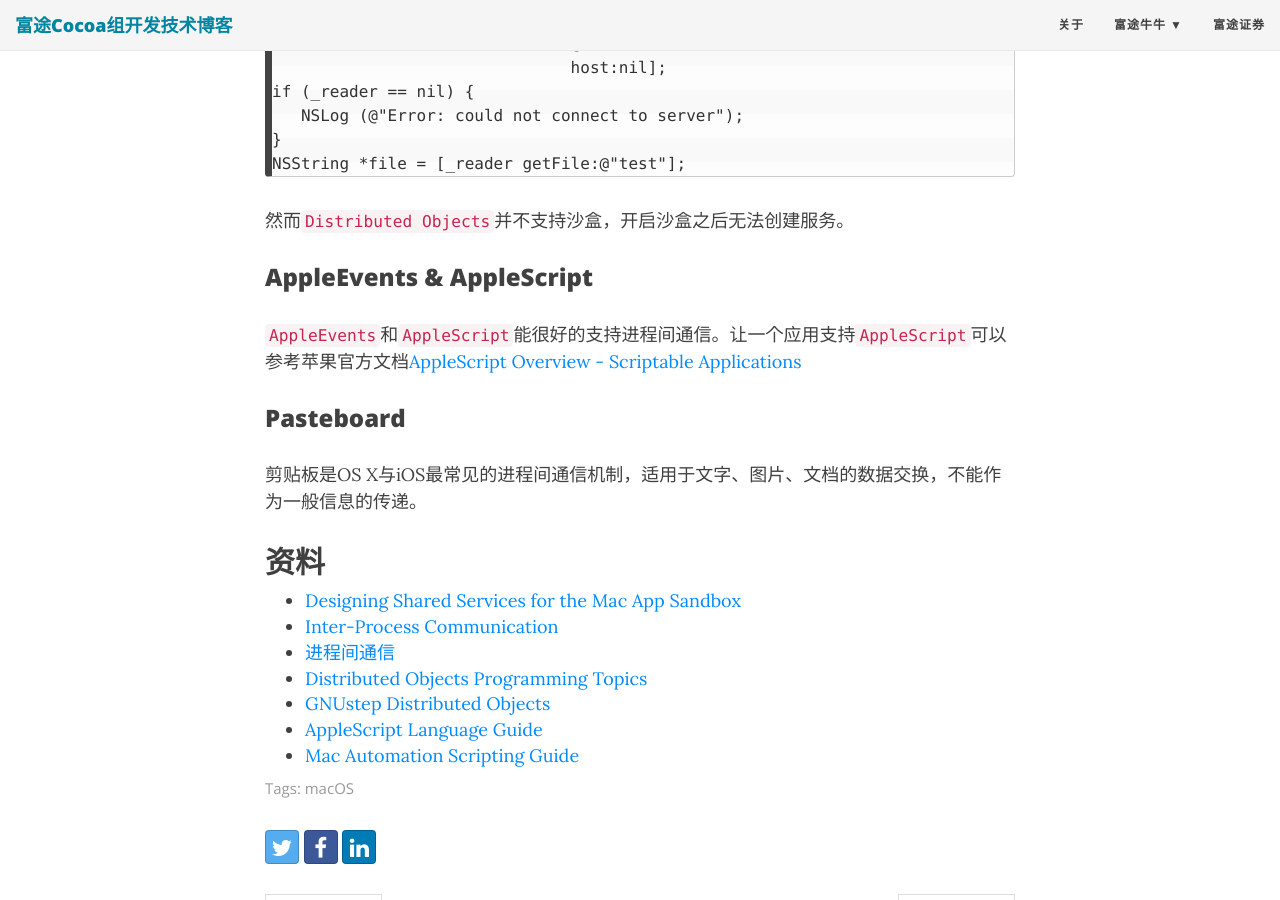
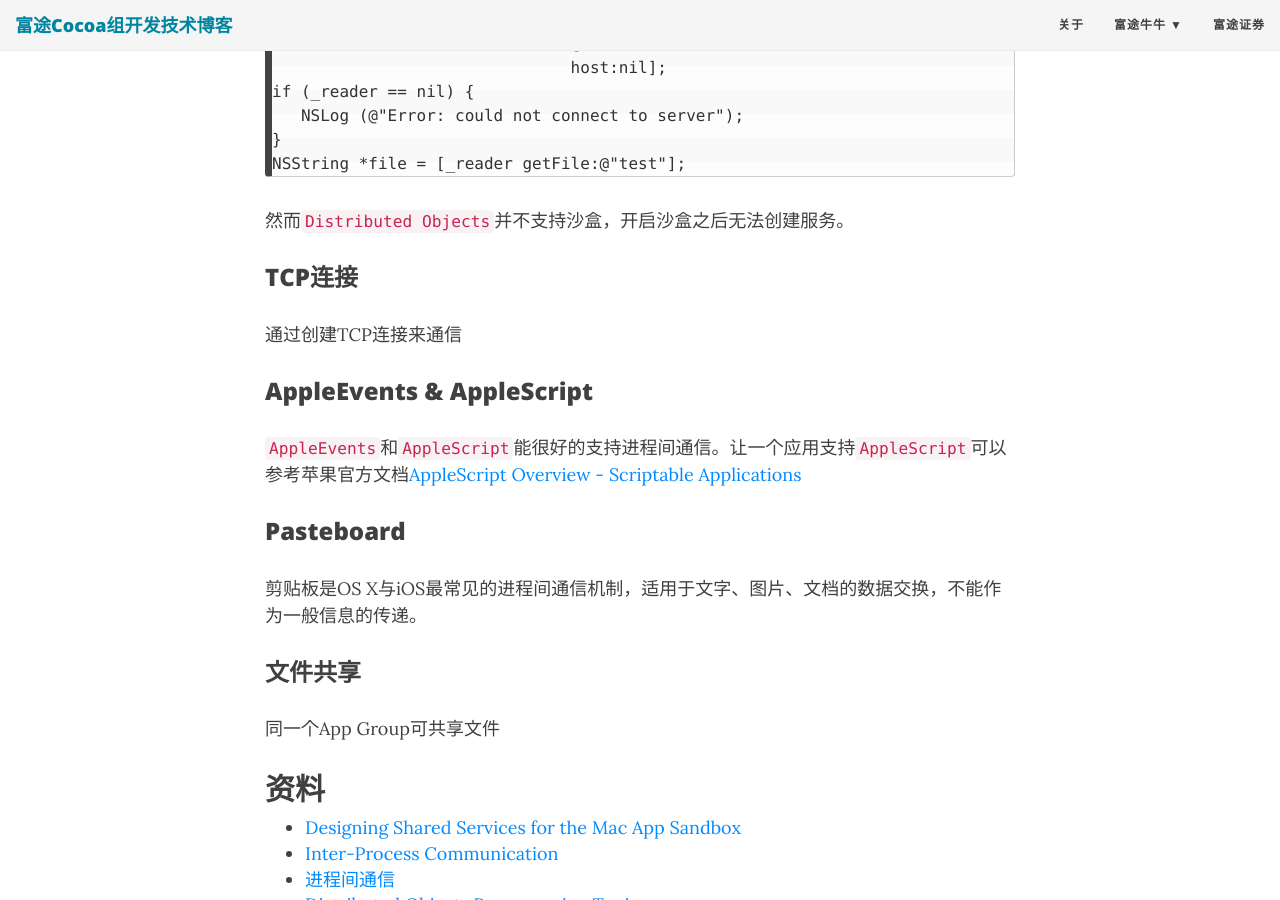
Before and after one commit to FuhuaWei/futucocoa.github.io, a Jekyll site: the page built from _posts/2016-09-27-macOSMultipleProcess.md, in a window 1280 px wide and 900 px high, scrolled down 4200 px. Built offline with Jekyll 4.4.1, drawn with Linux system fonts in a browser that asks for light colours; nearby versions of some CDN libraries.

Commit message:
[improve]优化技术细节

```diff
--- a/_posts/2016-09-27-macOSMultipleProcess.md
+++ b/_posts/2016-09-27-macOSMultipleProcess.md
@@ -162,13 +162,20 @@
 
 然而`Distributed Objects`并不支持沙盒，开启沙盒之后无法创建服务。
 
+### TCP连接
+
+通过创建TCP连接来通信
+
 ### AppleEvents & AppleScript
 `AppleEvents`和`AppleScript`能很好的支持进程间通信。让一个应用支持`AppleScript`可以参考苹果官方文档[AppleScript Overview - Scriptable Applications](https://developer.apple.com/library/content/documentation/AppleScript/Conceptual/AppleScriptX/Concepts/scriptable_apps.html)
 
 ### Pasteboard
+
 剪贴板是OS X与iOS最常见的进程间通信机制，适用于文字、图片、文档的数据交换，不能作为一般信息的传递。
 
+### 文件共享
 
+同一个App Group可共享文件
 
 ## 资料
 
```
Also changed, not shown: _posts/2016-10-14-MacAppCodesign.md (+2 -2 lines).
